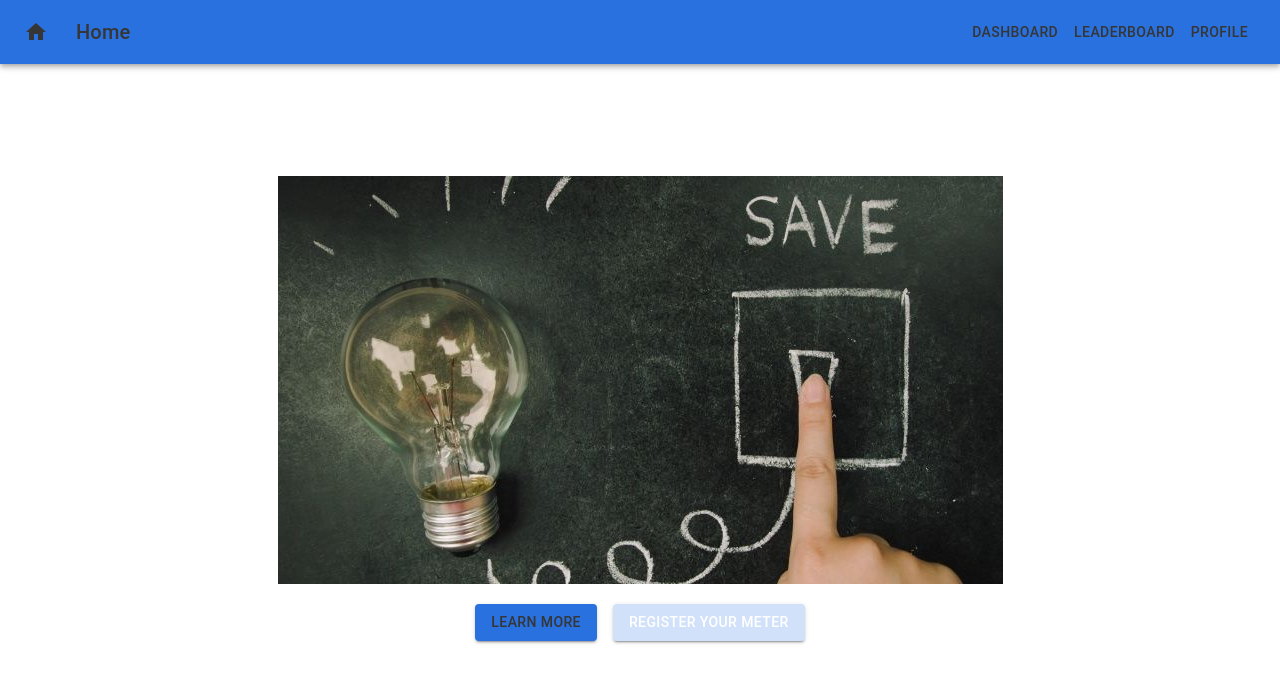
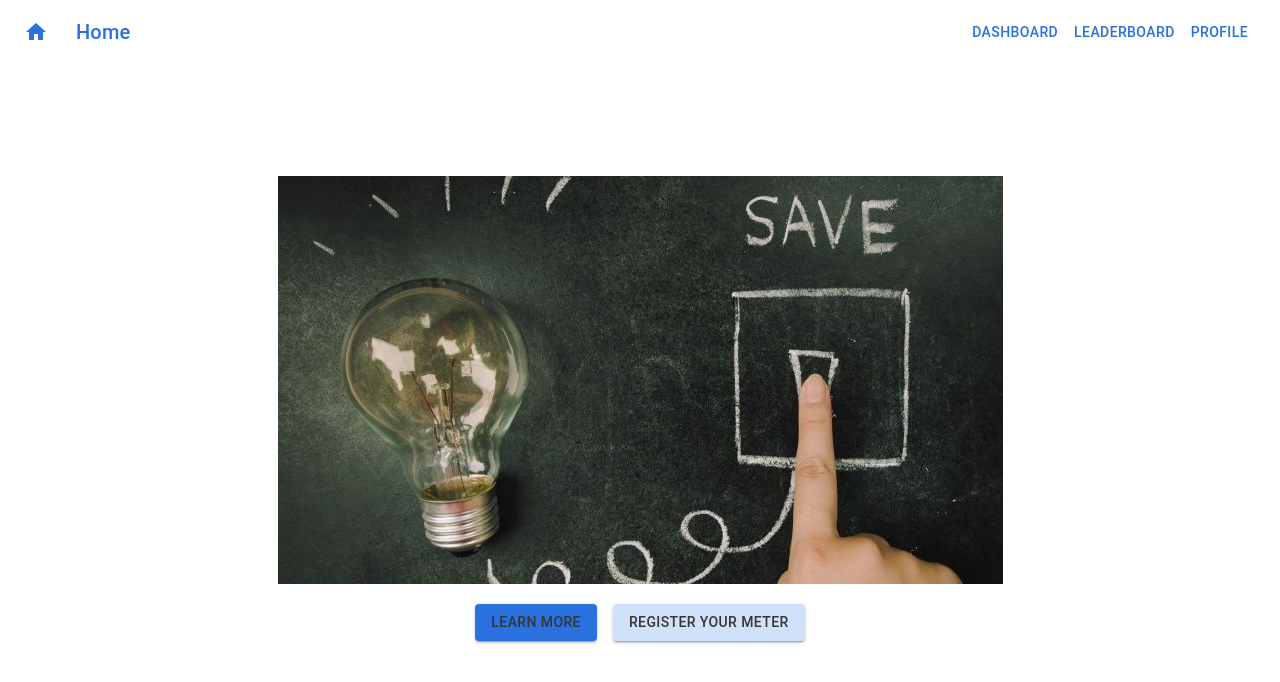
Before and after one commit to yi-fan-song/deCode2021, a React (Create React App) app in the folder app/: page / in a window 1280 px wide. Shown: the top 682 px of the page. Built offline with nearby package versions, Linux system fonts and the light colour scheme.

Commit message:
changed navbar color

```diff
--- a/app/src/App.tsx
+++ b/app/src/App.tsx
@@ -26,16 +26,13 @@ const theme = createTheme({
       light: "#d1e1fa",
       main: "#2971de",
       dark: "#2971de",
-      // light: "#466d1d",
-      // main: "#466d1d",
-      // dark: "#466d1d",
       contrastText: "#363636",
     },
     secondary: {
       light: "#d1e1fa",
       main: "#d1e1fa",
       dark: "#d1e1fa",
-      contrastText: "#fff",
+      contrastText: "#363636",
     },
   },
 });
@@ -44,8 +41,8 @@ const App = () => {
   return (
     <ThemeProvider theme={theme}>
       <Router>
-        <Box sx={{ flexGrow: 1 }}>
-          <AppBar position="static">
+        <Box sx={{ flexGrow: 1 }} color="secondary">
+          <AppBar position="static" sx={{bgcolor: "white", boxShadow: "none", color:"primary.main"}}>
             <Toolbar>
               <IconButton
                 size="large"
```
